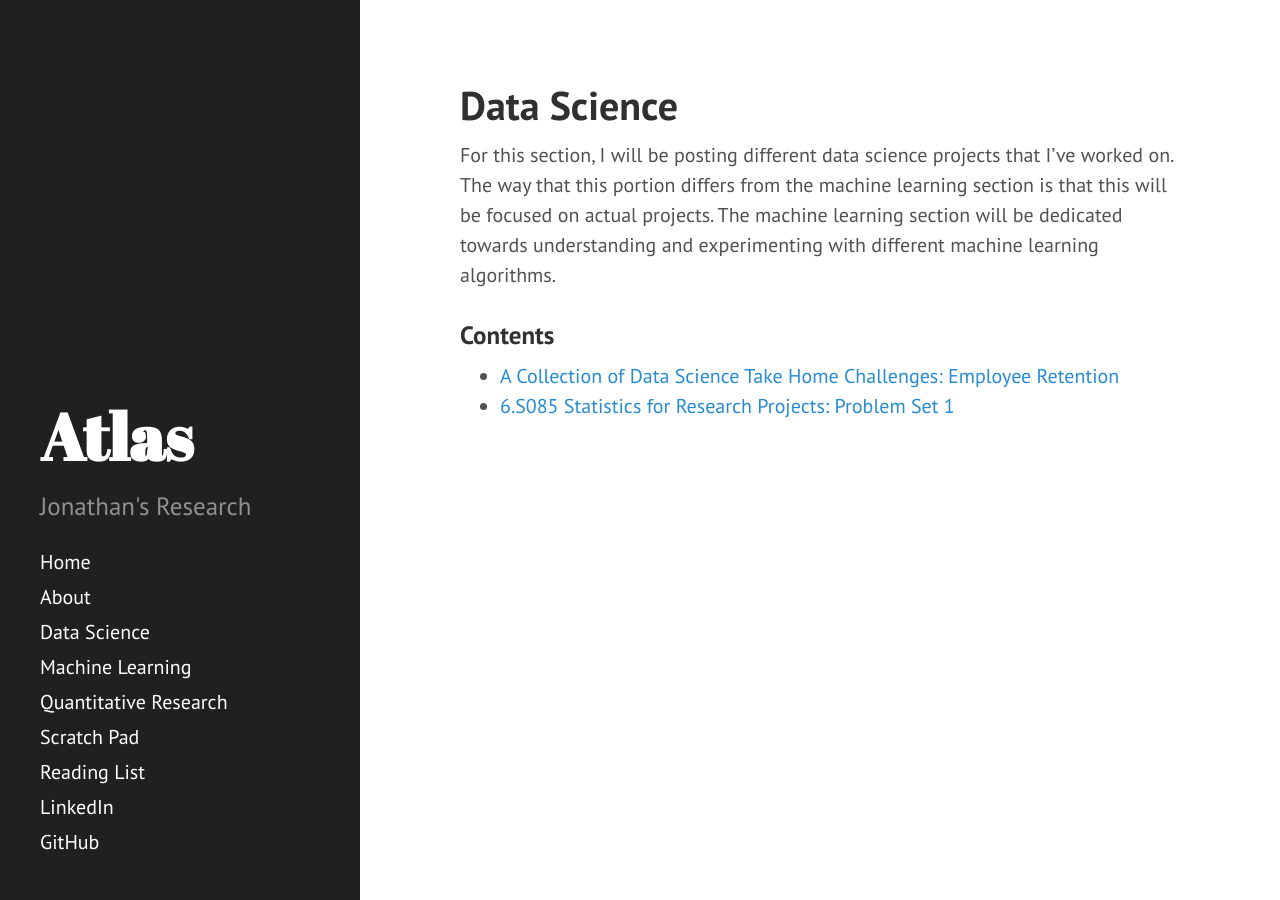
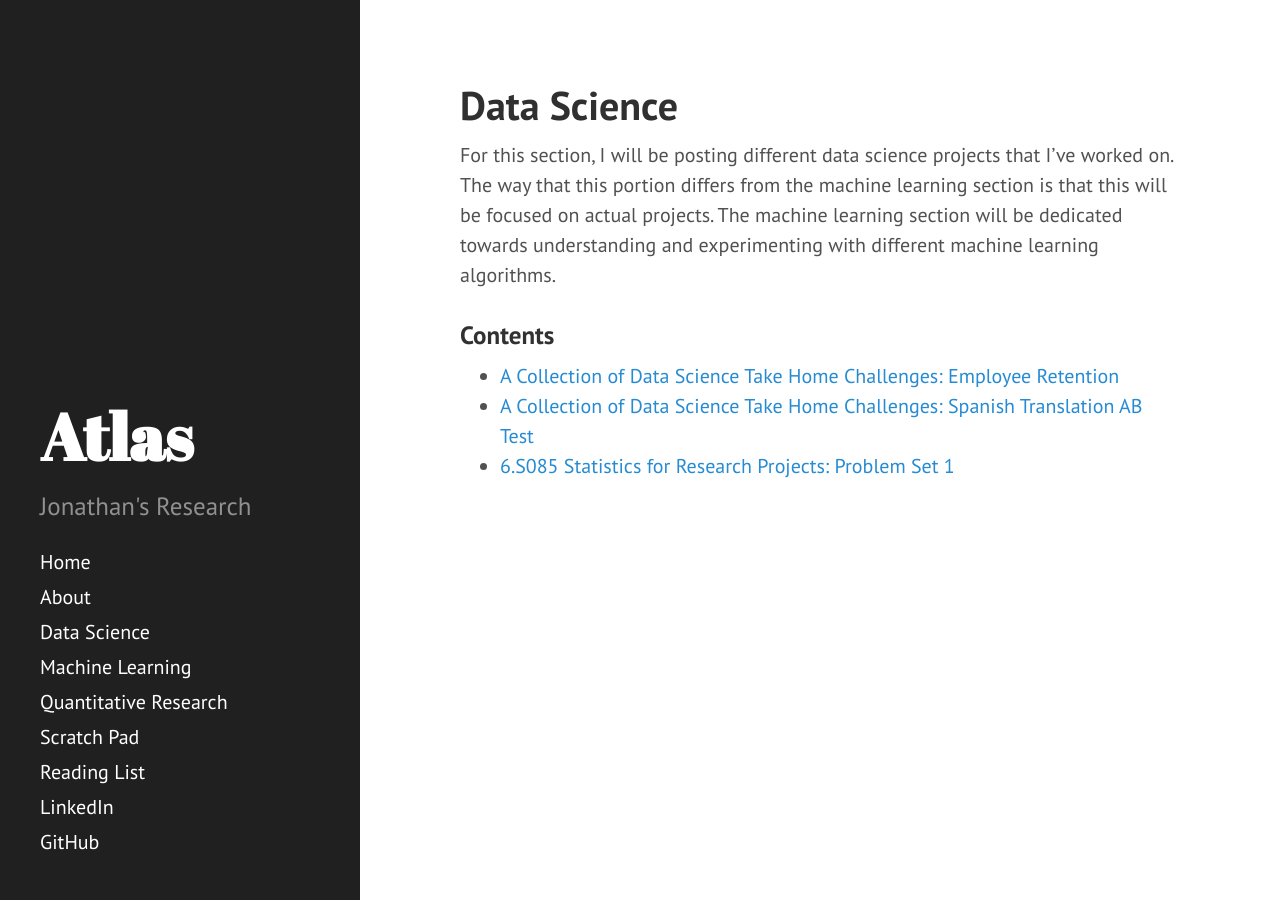
Before and after one commit to JonathanJohann/Research, a Jekyll site: the page built from Data_Science.md, in a window 1280 px wide. Built offline with Jekyll 4.4.1, drawn with Linux system fonts in a browser that asks for light colours; Markdown is read by kramdown in place of the engine named in the settings.

Commit message:
Update Data_Science.md

```diff
--- a/Data_Science.md
+++ b/Data_Science.md
@@ -9,4 +9,5 @@ For this section, I will be posting different data science projects that I've wo
 ### Contents
 
 * [A Collection of Data Science Take Home Challenges: Employee Retention](https://jonathanjohann.github.io/Research/2016/12/29/EmployeeRetention/)
+* [A Collection of Data Science Take Home Challenges: Spanish Translation AB Test](https://jonathanjohann.github.io/Research/2016/12/29/Spanish-Translation-AB-Test/)
 * [6.S085 Statistics for Research Projects: Problem Set 1](https://jonathanjohann.github.io/Research/2016/12/30/Statistics-for-Research-Projects-Problem-Set-1/)
```
